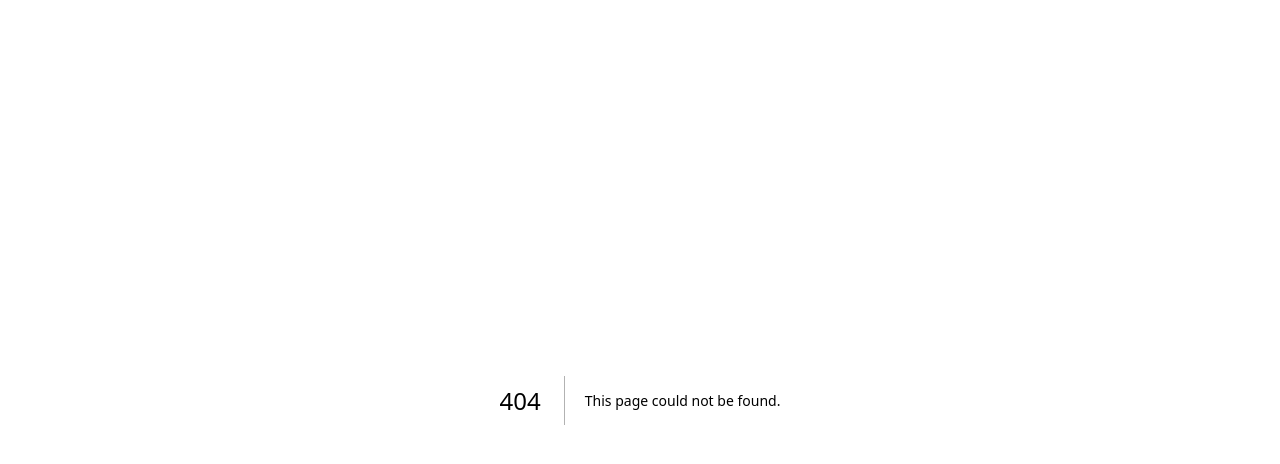
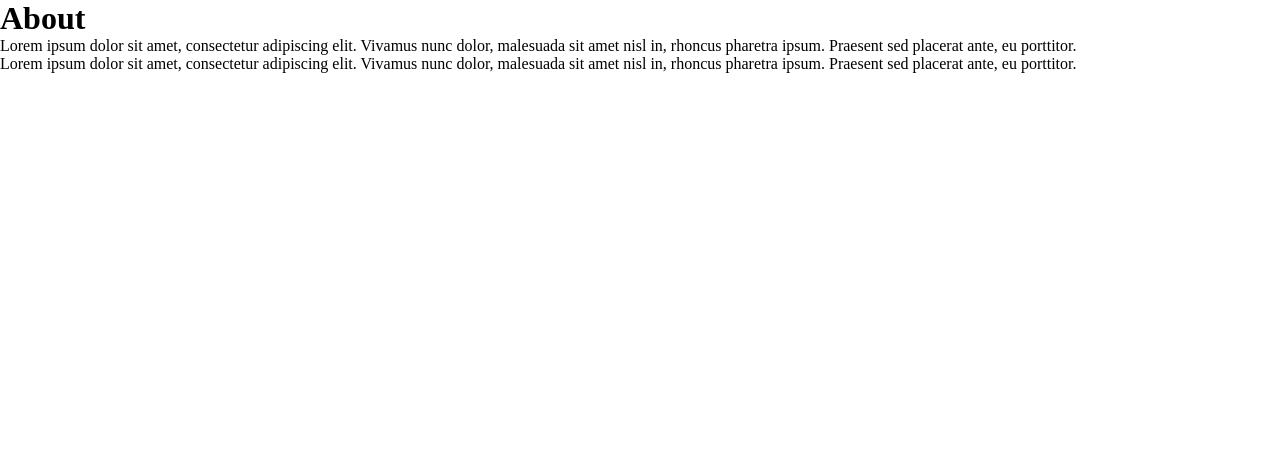
Before and after one commit to urjr/nextportfolio, a Next.js app: page /about in a window 1280 px wide. Before the commit this address had no page. Shown: the top 464 px of the page. Built offline with nearby package versions, Linux system fonts and the light colour scheme.

Commit message:
added about page

```diff
--- /dev/null
+++ b/pages/about.js
@@ -0,0 +1,11 @@
+const About = () => {
+    return (
+        <div>
+            <h1>About</h1>
+            <p>Lorem ipsum dolor sit amet, consectetur adipiscing elit. Vivamus nunc dolor, malesuada sit amet nisl in, rhoncus pharetra ipsum. Praesent sed placerat ante, eu porttitor.</p>
+            <p>Lorem ipsum dolor sit amet, consectetur adipiscing elit. Vivamus nunc dolor, malesuada sit amet nisl in, rhoncus pharetra ipsum. Praesent sed placerat ante, eu porttitor.</p>
+        </div>
+    );
+}
+
+export default About;
--- a/pages/index.js
+++ b/pages/index.js
@@ -10,6 +10,8 @@ export default function Home() {
     <>
       <div>
         <h1>Hello World</h1>
+          <p>Lorem ipsum dolor sit amet, consectetur adipiscing elit. Vivamus nunc dolor, malesuada sit amet nisl in, rhoncus pharetra ipsum. Praesent sed placerat ante, eu porttitor.</p>
+          <p>Lorem ipsum dolor sit amet, consectetur adipiscing elit. Vivamus nunc dolor, malesuada sit amet nisl in, rhoncus pharetra ipsum. Praesent sed placerat ante, eu porttitor.</p>
       </div>
     </>
   )
```
